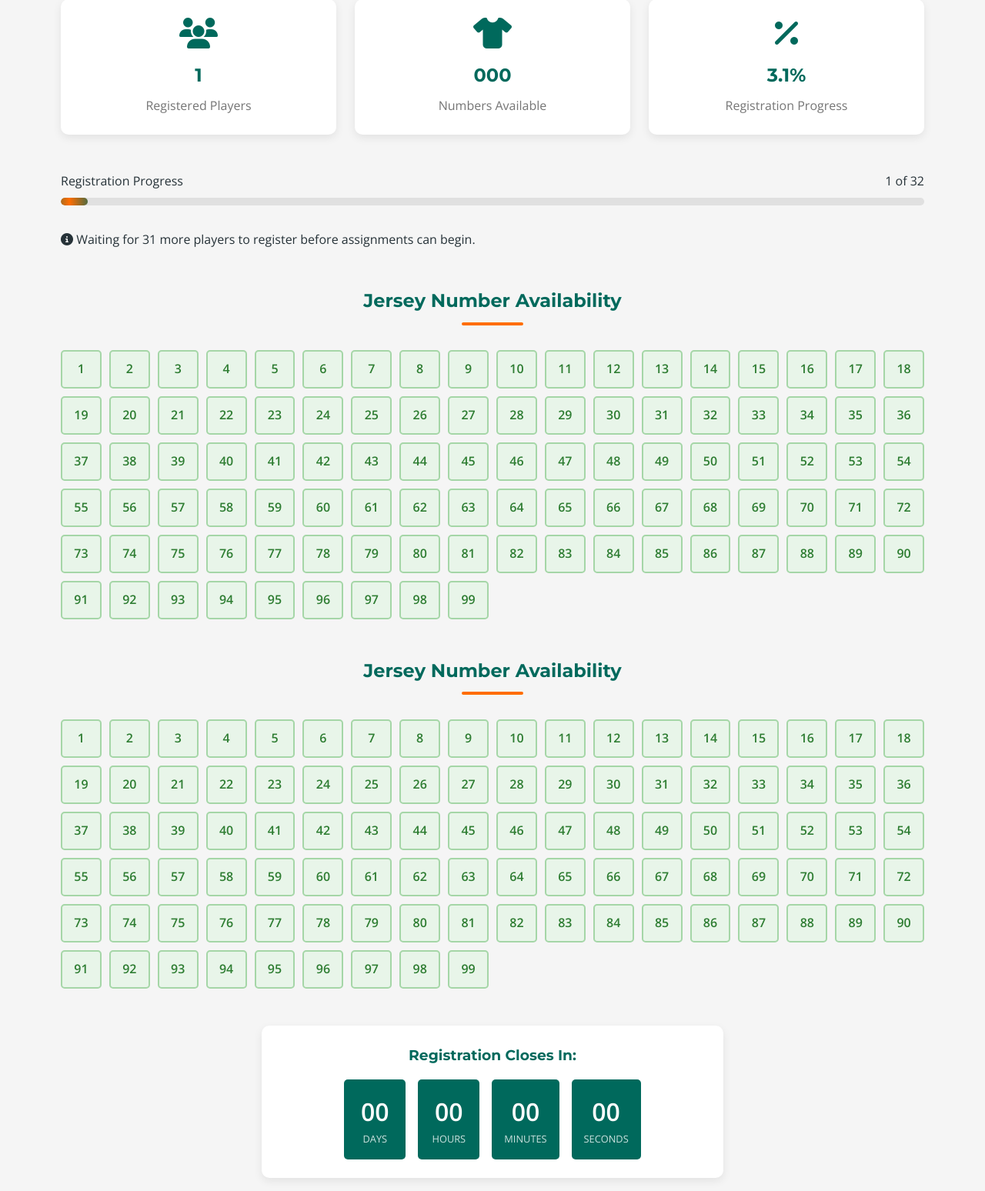
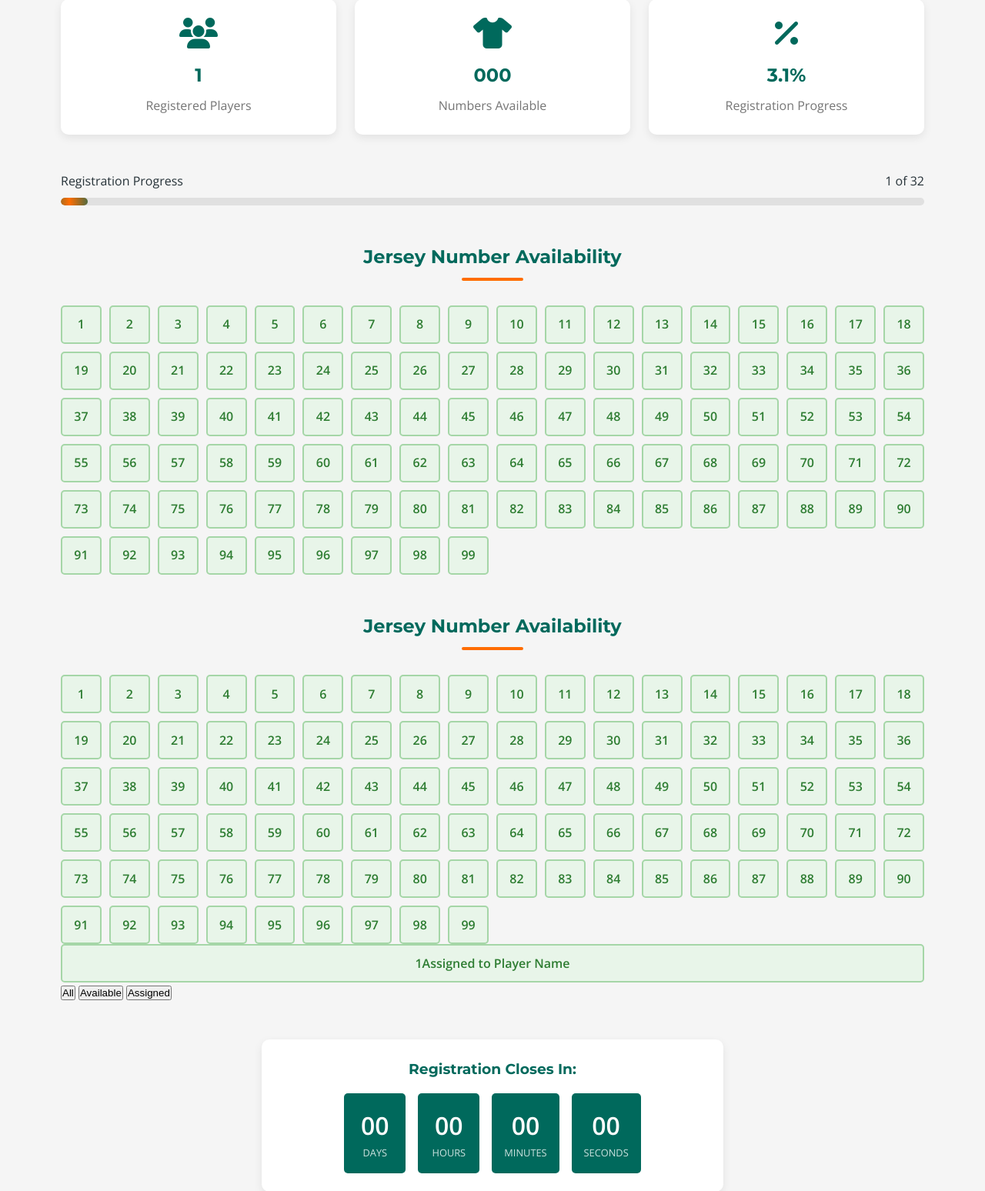
Before and after one commit to habtamu0/jemeajeresy, a Flask app: template templates/index.html in a window 1280 px wide. Shown: the part 874-2422 px from the top of the page at 77% size. Run offline with Flask 3, Linux system fonts and the light colour scheme; the template is opened without the code that fills it: most values are stand-ins (such as "Sample title", 1, 10 or a date in 2020).

Commit message:
Update index.html

```diff
--- a/templates/index.html
+++ b/templates/index.html
@@ -1032,6 +1032,15 @@
 @keyframes fadeOut {
     to { opacity: 0; }
 }
+@keyframes assignedAnimation {
+    0% { transform: scale(1); }
+    50% { transform: scale(1.2); }
+    100% { transform: scale(1); }
+}
+
+.jersey-number.newly-assigned {
+    animation: assignedAnimation 0.5s ease;
+}
 
 
         }
@@ -1122,15 +1131,20 @@
 
             {% if players|length >= 32 %}
     <div class="text-center animate-fade delay-2">
-                    <form action="{{ url_for('assign_numbers') }}" method="get">
+        <form action="{{ url_for('assign_numbers') }}" method="get" class="mb-3">
             <button type="submit" class="btn btn-primary">
                 <i class="fas fa-random"></i> Assign Jersey Numbers
             </button>
         </form>
-                </div>
-            {% else %}
-                <div class="alert alert-warning text-center animate-fade delay-2">
-                    <i class="fas fa-info-circle"></i> Waiting for {{ 32 - players|length }} more players to register before assignments can begin.
+
+        {% if assigned_players %}
+        <form action="{{ url_for('assign_numbers') }}" method="get">
+            <input type="hidden" name="reshuffle" value="1">
+            <button type="submit" class="btn btn-warning">
+                <i class="fas fa-sync-alt"></i> Reshuffle All Numbers
+            </button>
+        </form>
+        {% endif %}
     </div>
 {% endif %}
 
@@ -1157,6 +1171,15 @@
                 {{ number }}
             </div>
         {% endfor %}
+    </div>
+                <div class="jersey-number assigned" data-assigned-to="Player Name">
+    {{ number }}
+    <span class="tooltip">Assigned to Player Name</span>
+</div>
+           <div class="jersey-filters">
+    <button class="filter-btn active" data-filter="all">All</button>
+    <button class="filter-btn" data-filter="available">Available</button>
+    <button class="filter-btn" data-filter="assigned">Assigned</button>
 </div>
 </section>
 
@@ -1393,6 +1416,23 @@
             rows.forEach(row => tbody.appendChild(row));
         }
     });
+    // Add this to your existing script section
+function updateJerseyGrid(assignedNumbers) {
+    document.querySelectorAll('.jersey-number').forEach(box => {
+        const number = parseInt(box.dataset.number);
+        box.classList.remove('available', 'assigned');
+
+        if (assignedNumbers.includes(number)) {
+            box.classList.add('assigned');
+        } else {
+            box.classList.add('available');
+        }
+    });
+}
+
+// Call this after assignment/reshuffle
+// You'll need to pass the new assigned numbers from your Flask template
+updateJerseyGrid({{ assigned_numbers|tojson }});
 </script>
 </body>
 </html>
```
Lines whose indentation alone changed are shown as unchanged.
